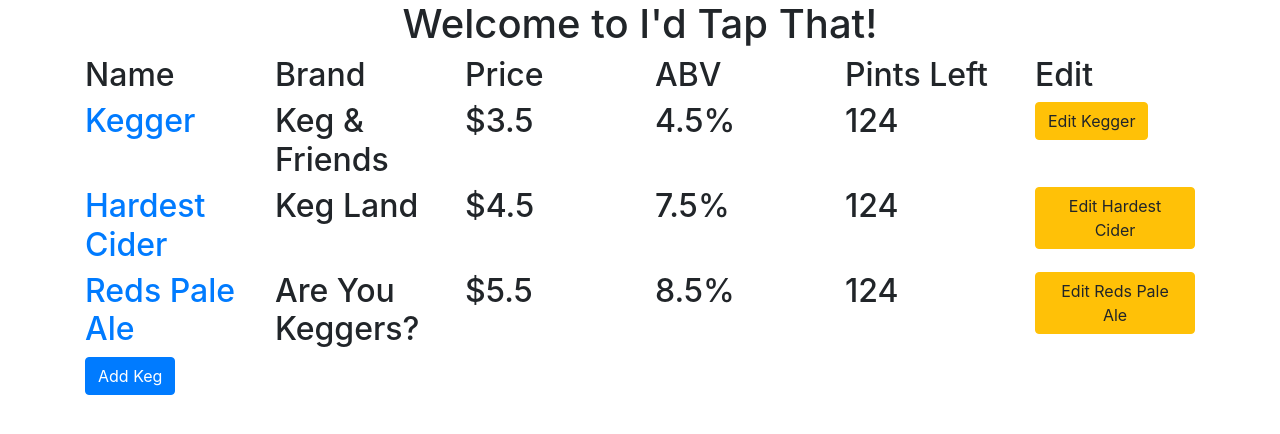
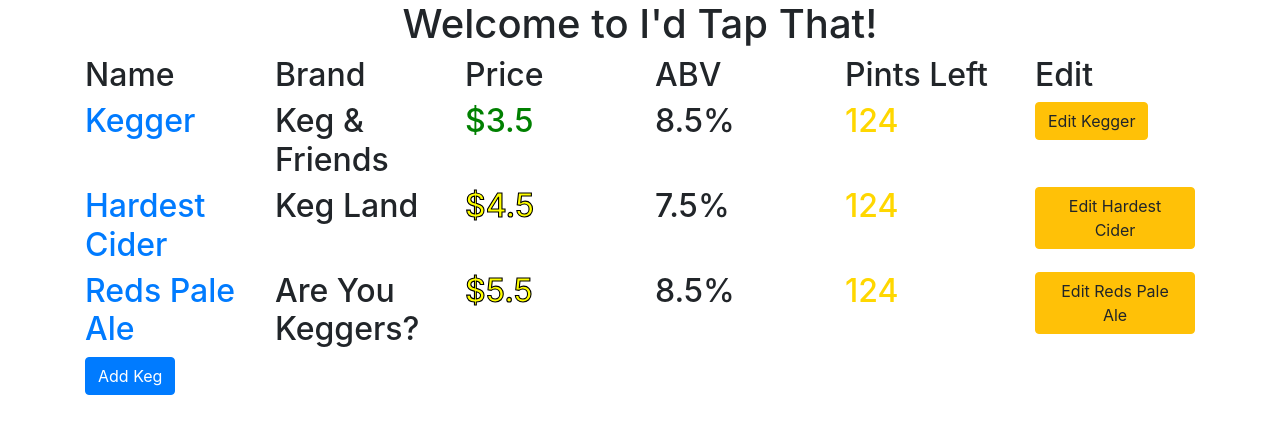
Before and after one commit to n8cotoa/tap-room, an Angular app: page / in a window 1280 px wide. Shown: the top 434 px of the page. Built offline with nearby package versions, Linux system fonts and the light colour scheme.

Commit message:
Add colors to prices and pints left based on number. Add functionality to sort beers by ABV number.

```diff
--- a/src/app/app.component.css
+++ b/src/app/app.component.css
@@ -0,0 +1,16 @@
+.pintDanger {
+  color: red;
+}
+
+.pintWarning {
+  color: yellow;
+  -webkit-text-stroke: 1.1px black;
+}
+
+.pintOkay {
+  color: green;
+}
+
+.pintPlenty {
+  color: gold;
+}
--- a/src/app/app.component.html
+++ b/src/app/app.component.html
@@ -16,7 +16,7 @@
         <h2>Price</h2>
       </div>
       <div class="col">
-        <h2>ABV</h2>
+        <h2 (click)="sortABV()">ABV</h2>
       </div>
       <div class="col">
         <h2>Pints Left</h2>
@@ -33,21 +33,21 @@
         <h2>{{keg.brand}}</h2>
       </div>
       <div class="col">
-        <h2>${{keg.price}}</h2>
+        <h2 [class]="priceColor(keg)">${{keg.price}}</h2>
       </div>
       <div class="col">
         <h2>{{keg.alcContent}}%</h2>
       </div>
       <div class="col">
-        <h2>{{keg.pintsLeft}}</h2>
+        <h2 [class]="pintsRunningOut(keg)">{{keg.pintsLeft}}</h2>
       </div>
       <div class="col">
         <button type="button" class="btn btn-warning" (click)="editKeg(keg)">Edit {{keg.name}}</button>
       </div>
       <div class="row" *ngIf="sale && sale === keg">
-        <button class="btn btn-secondary" type="button" name="button">1 Pint</button>
-        <button class="btn btn-secondary" type="button" name="button">2 Pints</button>
-        <button class="btn btn-secondary" type="button" name="button">3 Pints</button>
+        <button (click)="sellPint(keg, 1)" class="btn btn-secondary" type="button" name="button" value="1">1 Pint</button>
+        <button (click)="sellPint(keg, 2)" class="btn btn-secondary" type="button" name="button" value="2">2 Pints</button>
+        <button (click)="sellPint(keg, 3)" class="btn btn-secondary" type="button" name="button" value="3">3 Pints</button>
       </div>
     </div>
 
@@ -73,7 +73,7 @@
         <label for="ABV">ABV</label>
         <input type="text" name="alcContent" class="form-control" [(ngModel)]=selectedKeg.alcContent>
       </div>
-      <button (click)="endEdit()">Done!</button>
+      <button type="button" (click)="endEdit()">Done!</button>
     </form>
   </div>
 
--- a/src/app/app.component.ts
+++ b/src/app/app.component.ts
@@ -10,7 +10,7 @@ export class AppComponent {
   title = 'I\'d Tap That';
 
   kegs: Keg[] = [
-    new Keg('Kegger', 'Keg & Friends', 3.50, 4.5),
+    new Keg('Kegger', 'Keg & Friends', 3.50, 8.5),
     new Keg('Hardest Cider', 'Keg Land', 4.50, 7.5),
     new Keg('Reds Pale Ale', 'Are You Keggers?', 5.50, 8.5)
   ];
@@ -56,4 +56,41 @@ export class AppComponent {
     }
   }
 
+  sellPint(keg: Keg, pints) {
+    keg.pintsLeft -= pints
+  }
+
+  pintsRunningOut(keg){
+    if (keg.pintsLeft <= 10) {
+      return "pintDanger"
+    } else if (keg.pintsLeft <= 50) {
+      return "pintWarning"
+    } else if (keg.pintsLeft <= 100) {
+      return "pintOkay"
+    } else {
+      return "pintPlenty"
+    }
+  }
+
+  priceColor(keg) {
+    if (keg.price <= 2) {
+      return "pintPlenty";
+    } else if (keg.price <= 4) {
+      return "pintOkay";
+    } else {
+      return "pintWarning";
+    }
+  }
+
+  sorted = null;
+
+  sortABV(){
+    if (this.sorted == null) {
+      this.kegs.sort(function(a, b){return a.alcContent - b.alcContent});
+      this.sorted = "DESC";
+    } else {
+      this.kegs.sort(function(a, b){return b.alcContent -  a.alcContent});
+      this.sorted = null;
+    }
+  }
 }
```
